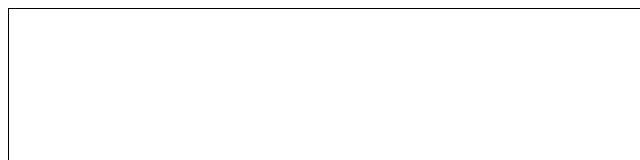
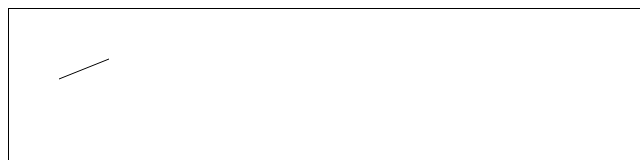
Before and after one commit to Tetrarium/game-dev-js-belayev, a plain HTML site: page index.html in a window 1280 px wide. Shown: the top 160 px of the page, 0-640 px from the left. Drawn offline with Linux system fonts and the light colour scheme.

Commit message:
1.2 Displaying a line on the canvas

```diff
--- a/index.html
+++ b/index.html
@@ -10,7 +10,8 @@
 </head>
 
 <body>
-	<canvas id="canvasId">Ваш браузер не поддерживает canvas</canvas>
+	<canvas id="canvasId" width="800" height="600">Ваш браузер не поддерживает canvas</canvas>
+	<script src="/resources/js/script.js"></script>
 </body>
 
 </html>
--- a/resources/js/script.js
+++ b/resources/js/script.js
@@ -0,0 +1,7 @@
+const canvas = document.getElementById("canvasId");
+
+/** @type {CanvasRenderingContext2D} */
+const ctx = canvas.getContext("2d");
+ctx.moveTo(50, 70);
+ctx.lineTo(100, 50);
+ctx.stroke();
--- a/resources/styles/index.css
+++ b/resources/styles/index.css
@@ -1,5 +1,3 @@
 #canvasId {
 	border: 1px solid black;
-	width: 800px;
-	height: 600px;
 }
```
